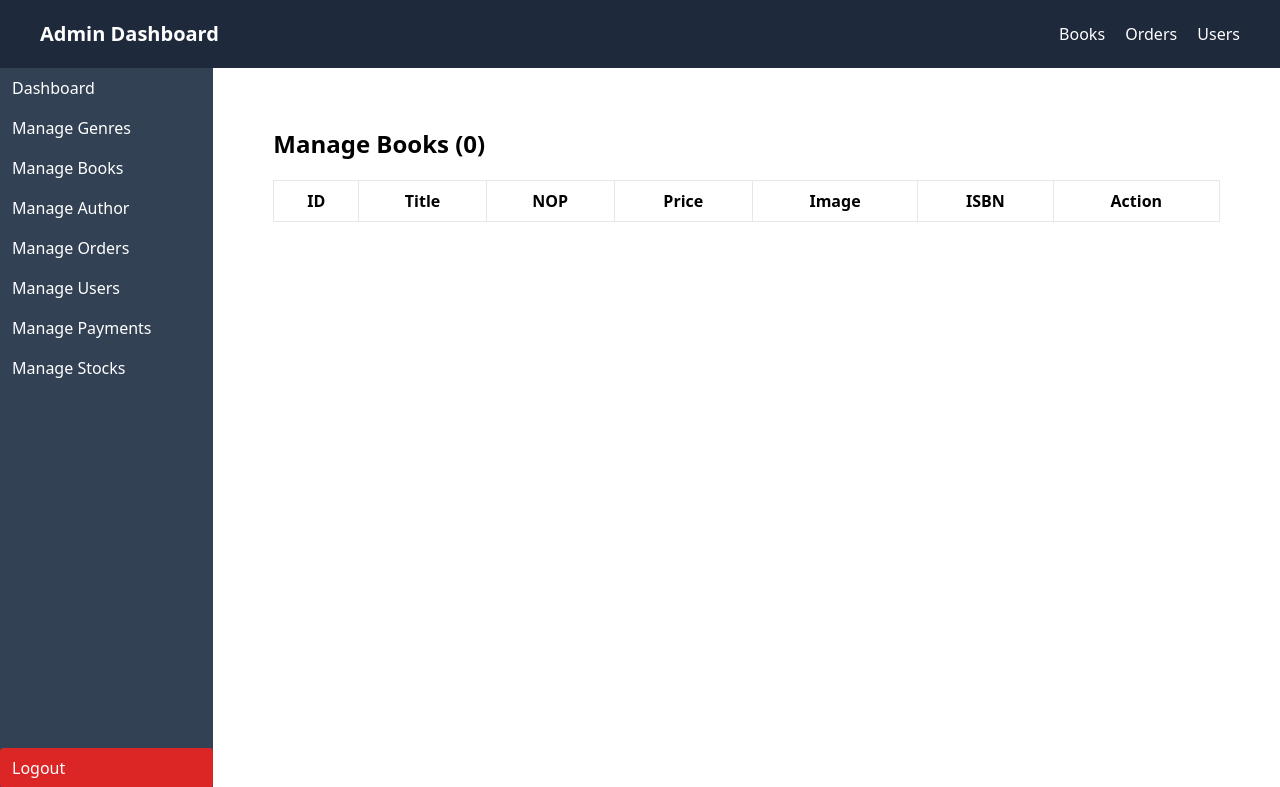
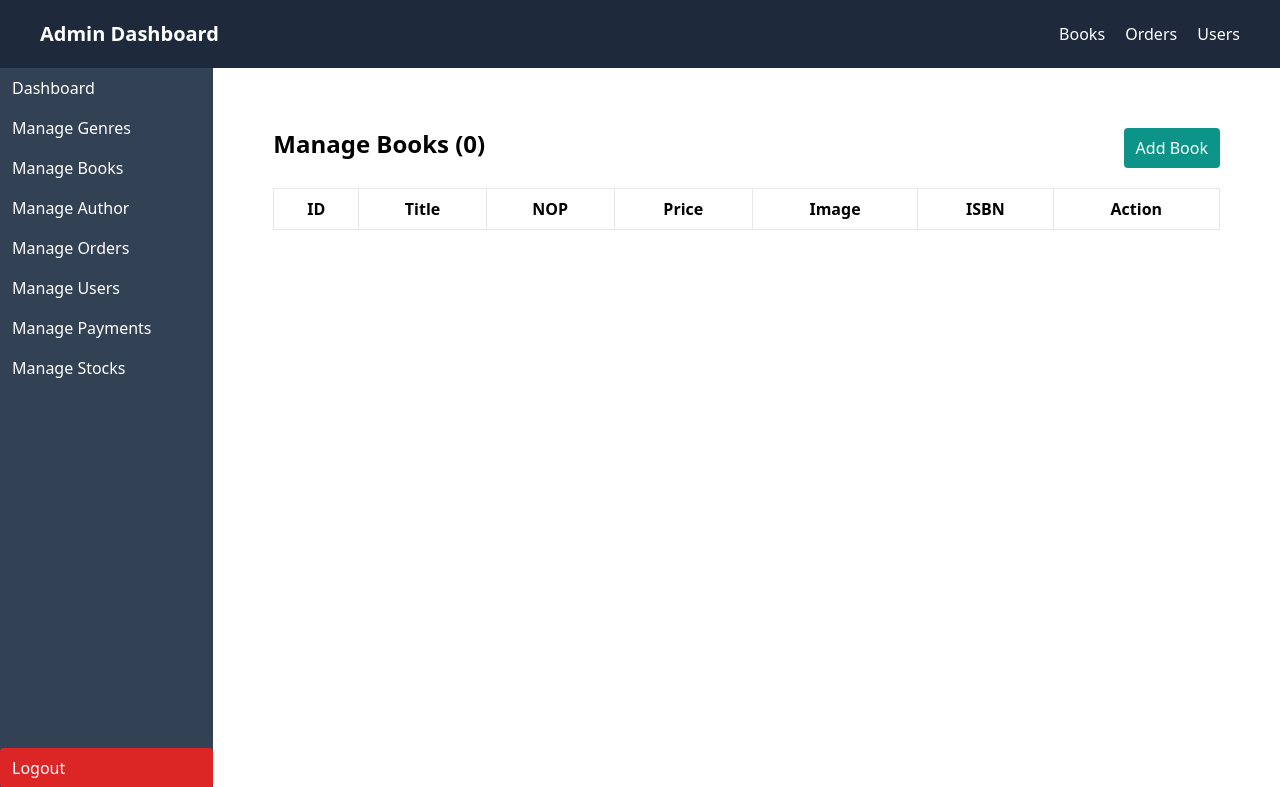
Before and after one commit to prabhakarsingh2007/KitabBazaar, a Django app: page /admin/book in a window 1280 px wide. Shown: the top 787 px of the page. Run offline with Django 5.2, Linux system fonts and the light colour scheme; data that the repository does not hold is empty; parts of the project's set-up code (start-up, migrations or seed data) failed here and were passed over; some libraries are stand-ins or nearby versions.

Commit message:
Refactor code structure for improved readability and maintainability

```diff
--- a/bookshop/bookshop/urls.py
+++ b/bookshop/bookshop/urls.py
@@ -15,6 +15,9 @@ urlpatterns = [
     path('admin/genere', manageGenere, name="admin_manage_genere"),
     path('admin/author', manageAuthor, name="admin_manage_author"),
     path('admin/book', manageBooks, name="admin_manage_book"),
+    path('admin/book/insert', insertBook, name="admin_insert_book"),
+
+
 
 
     #homepage
--- a/bookshop/ecom/adminView.py
+++ b/bookshop/ecom/adminView.py
@@ -1,6 +1,8 @@
+from turtle import save
+
 from django.shortcuts import render, redirect
 from ecom.models import *
-from ecom.forms import GenereFrom, AuthorFrom
+from ecom.forms import *
 
 
 
@@ -22,10 +24,25 @@ def manageGenere(req):
             return redirect("admin_manage_genere")
     return render(req, "admin/manage_genere.html",data)
 
+def insertBook(req):
+    data = {}
+    form = Bookform(req.POST or None, req.FILES or None)
+    data["form"] = form
+
+    if req.method == "POST":
+        if form.is_valid():
+            data = form.save(commit=False)
+            data.slug = data.tittle.lower().replace(" ", "-")
+            data.save()
+            return redirect("admin_manage_book")
+
+    return render(req, "admin/insert_book.html", data)
+
 
 def manageBooks(req):
     data = {}
     data['books'] = Book.objects.all()
+
     return render(req,"admin/manage_book.html",data)
 
 def manageAuthor(req):
--- a/bookshop/ecom/forms.py
+++ b/bookshop/ecom/forms.py
@@ -11,3 +11,9 @@ class GenereFrom(ModelForm):
     class Meta:
         model = Genere
         exclude = ["slug"]
+
+
+class Bookform(ModelForm):
+    class Meta:
+        model = Book
+        exclude = ['slug']
--- a/bookshop/ecom/templates/admin/manage_book.html
+++ b/bookshop/ecom/templates/admin/manage_book.html
@@ -1,4 +1,5 @@
 {% extends "admin/admin_base.html" %}
+
 
 {% block content %}
 
@@ -6,7 +7,10 @@
 
     <!-- Manage Books Section -->
     <div class="flex w-full flex-col">
-        <h2 class="space-y-3 font-semibold text-2xl">Manage Books ({{books|length}})</h2>
+        <div class="flex flex-1 justify-between">
+            <h2 class="space-y-3 font-semibold text-2xl">Manage Books ({{books|length}})</h2>
+            <a href="{% url 'admin_insert_book' %}" class="bg-teal-600 text-white px-3 py-2 rounded">Add Book</a>
+        </div>
         <table class="w-full border mt-5">
             <thead>
                 <tr>
```
Also changed, not shown: bookshop/ecom/templates/admin/insert_book.html (added, +23 -0 lines), bookshop/media/book_covers/Doctor.jpg (added).
